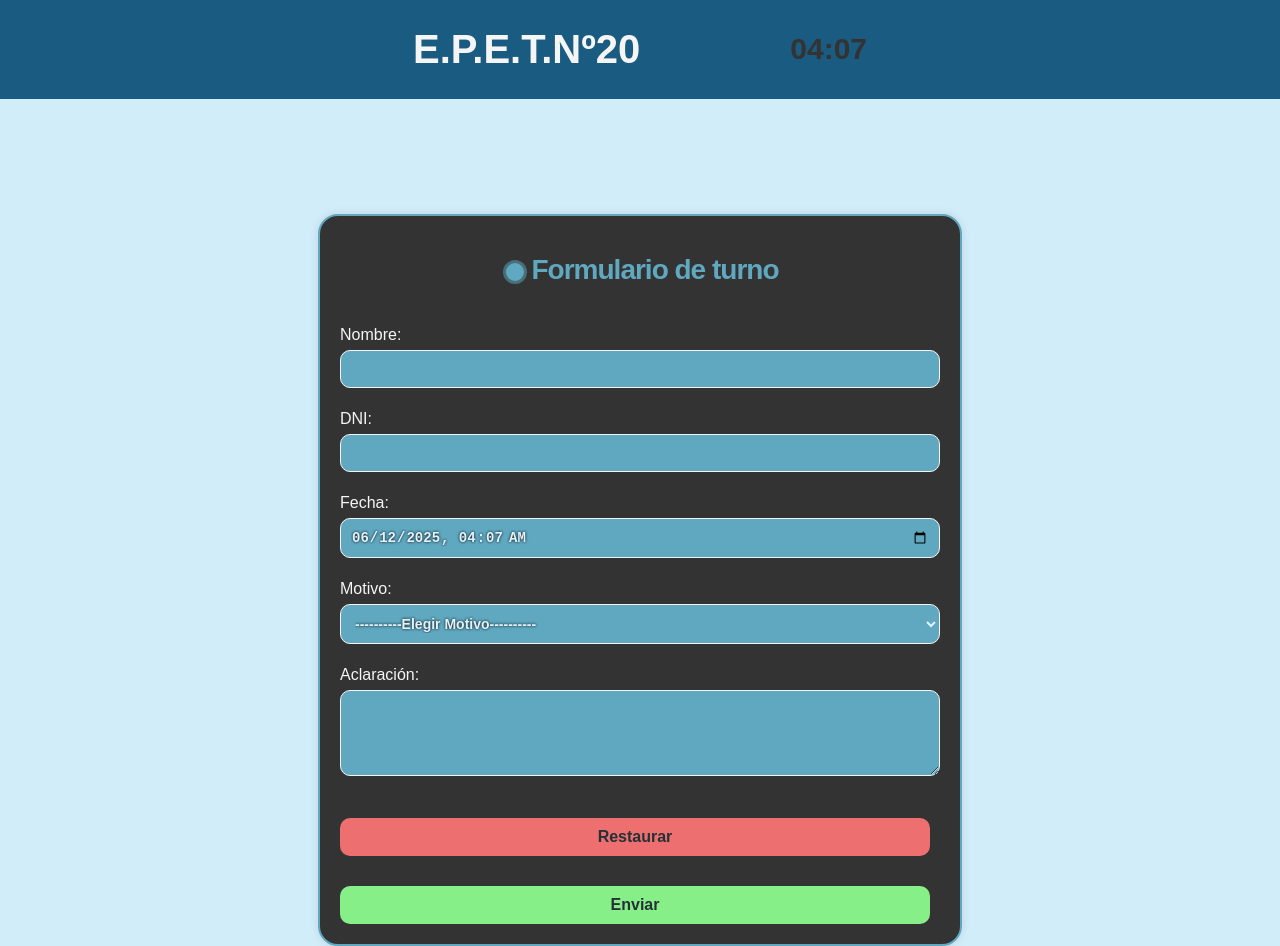
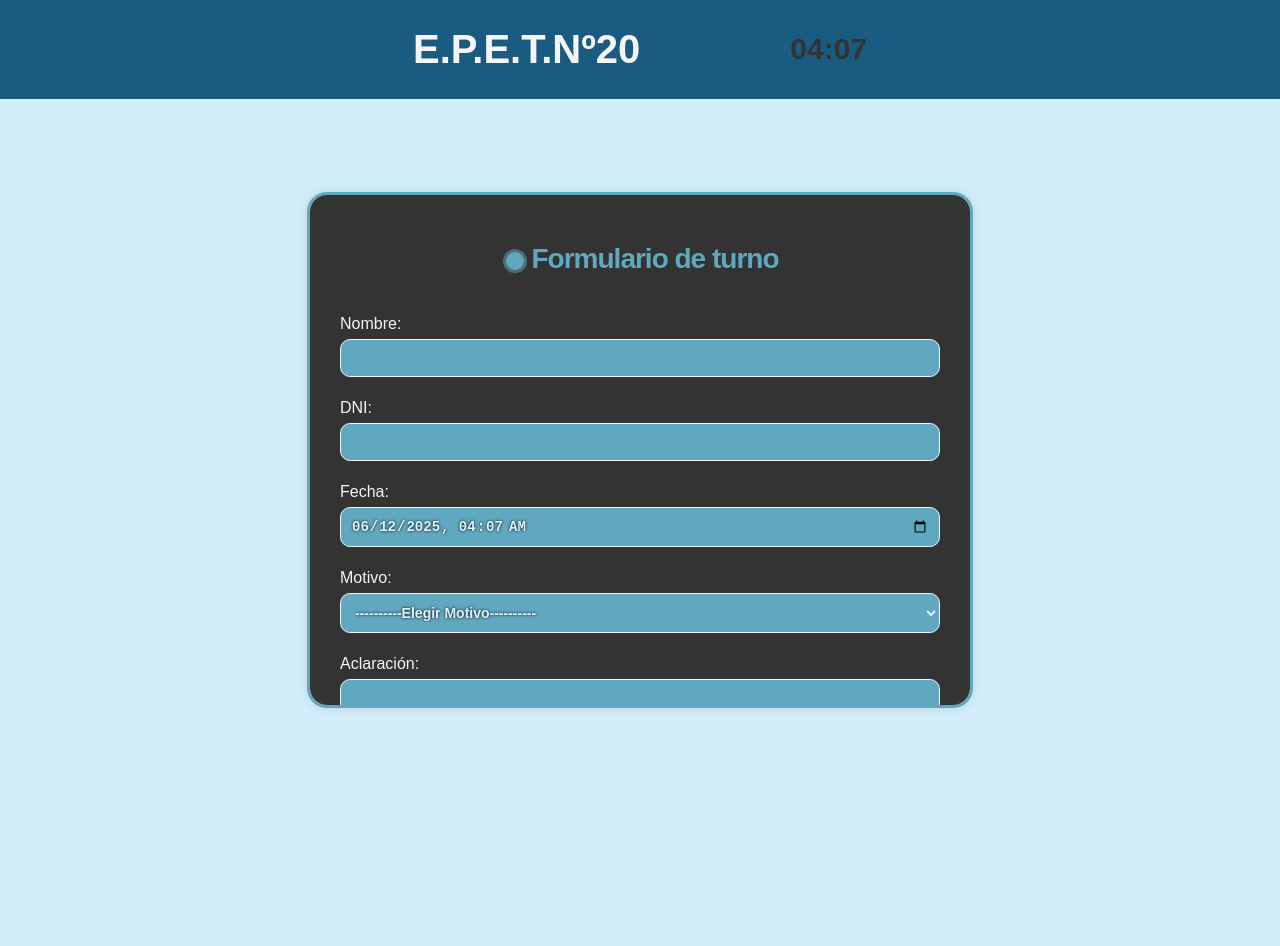
Before and after one commit to lukie-bell/proyecto_totem_6to_2da, a React (Create React App) app: page / in a window 1280 px wide. After the commit the page ends 800 px from the top, so only its background shows below. Built offline with nearby package versions, Linux system fonts and the light colour scheme; no server answers.

Commit message:
se corrigio el formulario en cuanto posicion y estilo del mismo

```diff
--- a/src/css/Formulario.css
+++ b/src/css/Formulario.css
@@ -1,10 +1,15 @@
 .formulario{
   display: flex;
-  justify-content: center;  /* centra horizontalmente */
-  align-items: center;      /* centra verticalmente */
-  height: auto;            /* altura automatica en la pantalla */
-  transform: translate(0px, 180px);
+  transform: translate(0px, 50px);
+  margin:20px;
 
+}
+
+@media (max-height: 700px) {
+  .formu {
+    max-height: 90vh;   /* que no se pase de la pantalla */
+    overflow-y: auto;   /* si sobra contenido, que tenga scroll interno */
+  }
 }
 
 /*le damos forma y estilo al cuerpo dal formulario*/
@@ -12,15 +17,41 @@
   display: flex;
   flex-direction: column;
   gap: 10px;
+  max-height: 450px;
   min-width: 600px;
   background-color: #333333;
-  padding: 20px;
+  padding: 30px;
   border-radius: 20px;
   position: relative;
   border-color: black;
   box-shadow: 0 0 10px rgba(0,0,0,0.1);
-  border: 2px solid #5FA8C0;
+  border: 3px solid #5FA8C0;
+  overflow-y: auto;
+  overflow-x: hidden;
 }
+
+/* se personaliza el Scrollbar del formulario */
+.formu::-webkit-scrollbar {
+  width: 8px;
+}
+
+.formu::-webkit-scrollbar-track {
+  background: #333333;
+  border-radius: 20px;
+  margin: 15px;
+}
+
+.formu::-webkit-scrollbar-thumb {
+  background: #5FA8C0;
+  border-radius: 20px;
+  border: 2px solid #333333;
+  min-height: 20px;
+}
+
+.formu::-webkit-scrollbar-thumb:hover {
+  background: #4b9bb0;
+}
+
 /*agregamos formas y las animamos (circulo)*/
 .formtxt {
   font-size: 28px;
@@ -189,5 +220,5 @@ font-weight: 700;
 .mensaje-error {
   color: red;
   font-size: 0.85rem;
-  margin-top: 4px;
+  margin-top: 50px;
 }
```
